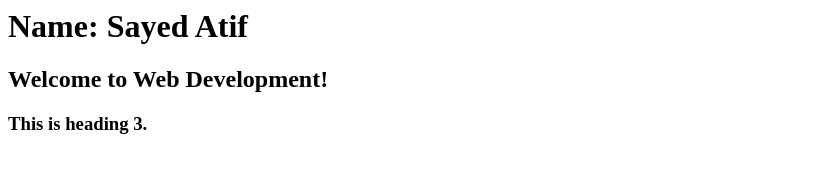
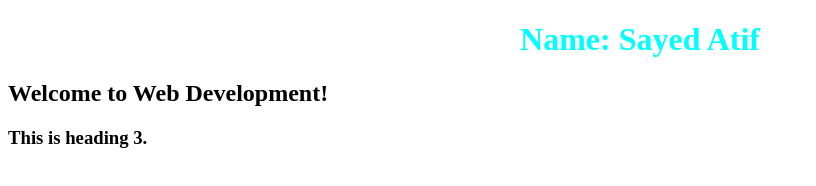
Before and after one commit to Sayed-Atif/08_rtt, a plain HTML site: page index.html in a window 1280 px wide. Shown: the whole page, without its empty margins (0-816 px from the left). Drawn offline with Linux system fonts and the light colour scheme.

Commit message:
6th commit

```diff
--- a/index.html
+++ b/index.html
@@ -1,4 +1,5 @@
-<html>
+<!DOCTYPE html>
+<html lang="en">
     <head>
         <meta charset="utf-8">
         <meta http-equiv="X-UA-Compitable" content="IE=edge">
--- a/style.css
+++ b/style.css
@@ -0,0 +1,4 @@
+h1{
+    color: aqua;
+    text-align: center;
+}
```
